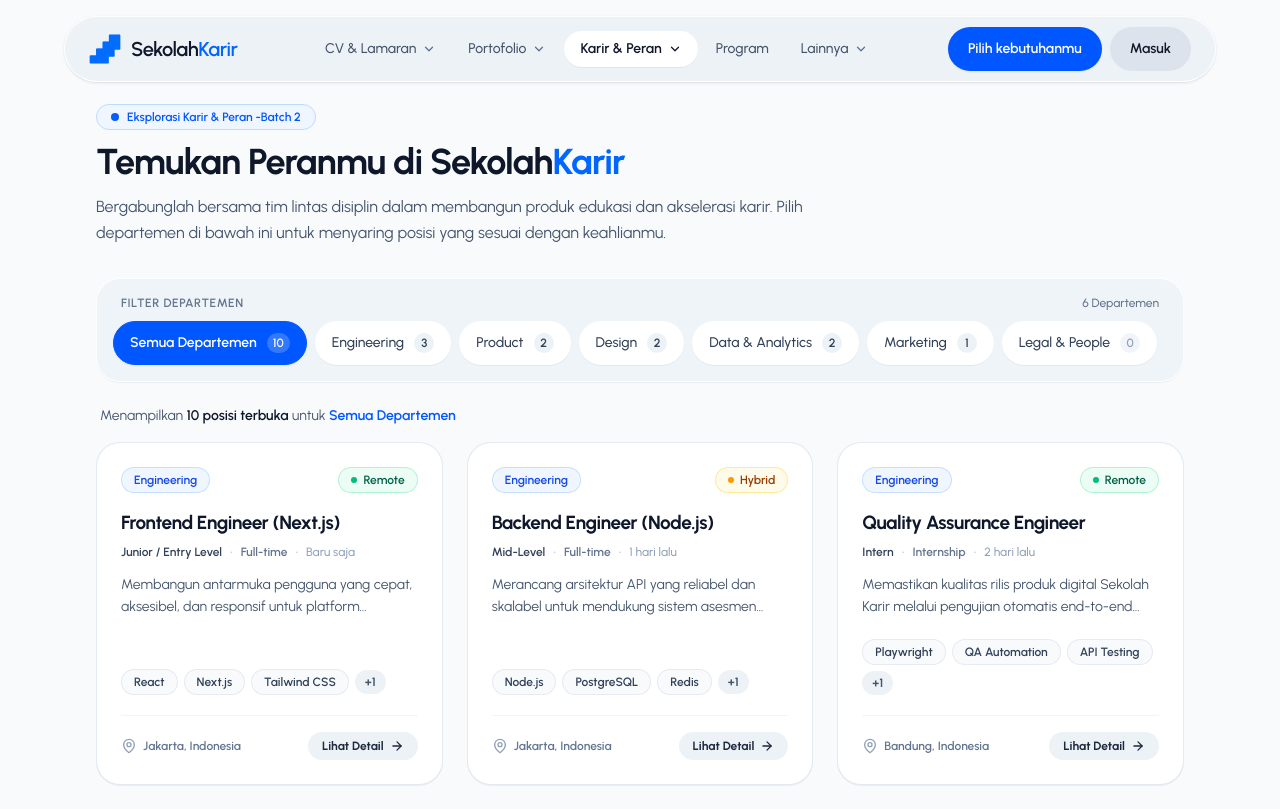
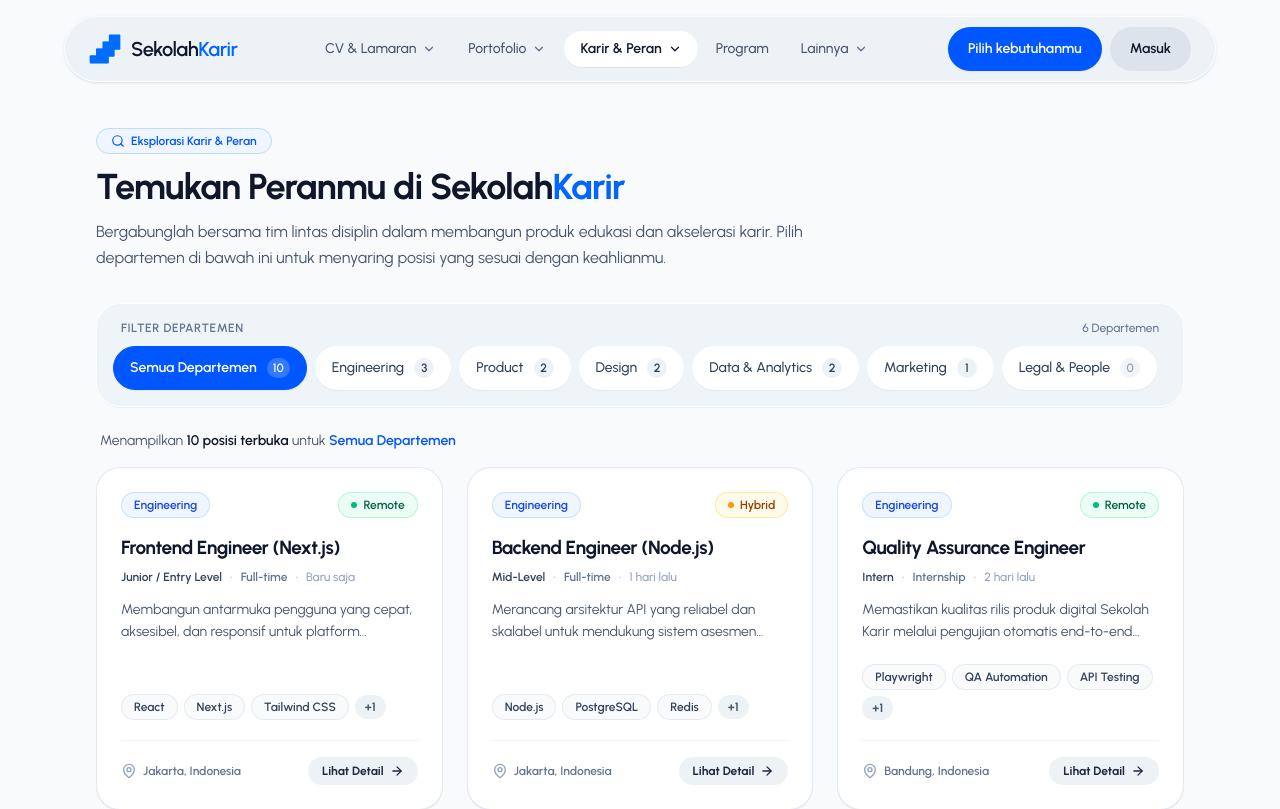
Before and after one commit to aryomcz/AryoRistiawanMachfudz_FrontEndEngineer_SKBatch2, a Next.js app: page / in a window 1280 px wide. Shown: the top 809 px of the page. Built offline with nearby package versions, Linux system fonts and the light colour scheme.

Commit message:
feat: replace status dots with lucide icons

```diff
--- a/package.json
+++ b/package.json
@@ -9,6 +9,7 @@
     "lint": "eslint"
   },
   "dependencies": {
+    "lucide-react": "^1.64.0",
     "next": "16.4.6",
     "react": "19.3.0",
     "react-dom": "19.3.0"
--- a/src/app/layout.jsx
+++ b/src/app/layout.jsx
@@ -25,7 +25,7 @@ export default function RootLayout({ children }) {
     <html lang="id" className={`${urbanist.variable} h-full antialiased`}>
       <body className="min-h-full flex flex-col bg-slate-50 text-slate-900">
         <Header />
-        <main className="pt-24 lg:pt-26">
+        <main className="pt-20 lg:pt-22">
         {children}
         </main>
         <Footer className="mt-auto" />
--- a/src/app/page.jsx
+++ b/src/app/page.jsx
@@ -1,19 +1,20 @@
 import { Suspense } from "react";
+import { Search } from "lucide-react";
 import { RoleExplorer } from "@/components/features/role-explorer/role-explorer";
 import { RoleExplorerFallback } from "./loading";
 
 export default function HomePage() {
   return (
     <div className="flex min-h-screen w-full max-w-full flex-col overflow-x-hidden">
-      <main className="mx-auto w-full max-w-6xl min-w-0 flex-1 px-4 pb-6 sm:px-6 lg:px-8">
+      <main className="mx-auto w-full max-w-6xl min-w-0 flex-1 px-4 py-6 pb-6 sm:px-6 sm:py-10 lg:px-8">
         {/* Hero Header Section */}
         <section className="mb-6 max-w-3xl sm:mb-8">
-          <div className="inline-flex items-center gap-2 rounded-full border border-blue-200 bg-blue-50 px-3.5 py-1 text-xs font-semibold text-[#0057FF]">
-            <span
+          <div className="inline-flex items-center gap-1.5 rounded-full border border-blue-200 bg-blue-50 px-3.5 py-1 text-xs font-semibold text-[#0057FF]">
+            <Search
               aria-hidden="true"
-              className="h-2 w-2 rounded-full bg-[#0057FF] animate-pulse motion-reduce:animate-none"
+              className="h-3.5 w-3.5 shrink-0 text-[#0057FF]"
             />
-            <span>Eksplorasi Karir &amp; Peran -Batch 2</span>
+            <span>Eksplorasi Karir &amp; Peran</span>
           </div>
           <h1 className="mt-3 font-heading text-2xl font-bold tracking-tight text-slate-900 sm:text-3xl lg:text-4xl">
             Temukan Peranmu di{" "}
--- a/src/components/features/role-explorer/role-grid.jsx
+++ b/src/components/features/role-explorer/role-grid.jsx
@@ -1,3 +1,4 @@
+import { Loader2 } from "lucide-react";
 import { DEFAULT_DEPARTMENT } from "@/lib/constants";
 import { EmptyState } from "@/components/shared/empty-state";
 import { RoleCard } from "./role-card";
@@ -29,9 +30,9 @@ export function RoleGrid({
         >
           {isLoading ? (
             <span className="inline-flex items-center gap-2 text-slate-500">
-              <span
+              <Loader2
                 aria-hidden="true"
-                className="h-2 w-2 rounded-full bg-[#0057FF] animate-ping motion-reduce:animate-none"
+                className="h-3.5 w-3.5 animate-spin text-[#0057FF]"
               />
               Memuat daftar posisi untuk{" "}
               <strong className="font-semibold text-slate-800">
```
Also changed, not shown: 1 other file (tests, documents, lock files or other folders).
